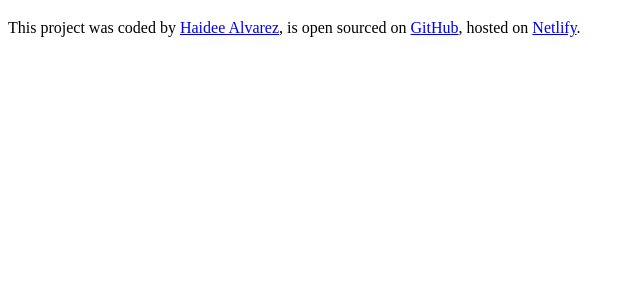
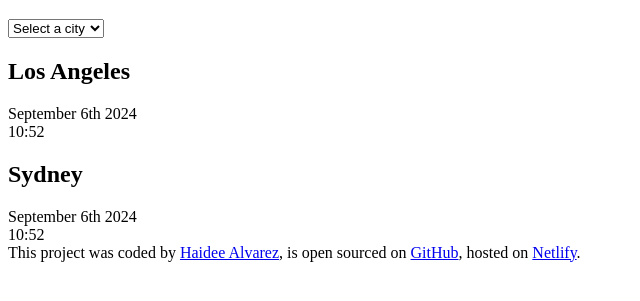
Before and after one commit to HaideeAC/WorldClock, a plain HTML site: page index.html in a window 1280 px wide. Shown: the part 61-362 px from the top of the page, without its empty margins (0-640 px from the left). Drawn offline with nearby package versions, Linux system fonts and the light colour scheme.

Commit message:
basic html design

```diff
--- a/index.html
+++ b/index.html
@@ -9,7 +9,25 @@
     <script src="https://cdnjs.cloudflare.com/ajax/libs/moment-timezone/0.5.45/moment-timezone-with-data.min.js"></script>
   </head>
   <body>
-    <h1>World Clock</h1>
+    <div class="container">
+      <h1>World Clock</h1>
+      <select name="" id="">
+        <option value="">Select a city</option>
+        <option value="london">🇬🇧London</option>
+        <option value="newyork">🇺🇸New York</option>
+        <option value="tokyo">🇯🇵Tokio</option>
+      </select>
+      <div class="city">
+        <h2>Los Angeles</h2>
+        <div class="date">September 6th 2024</div>
+        <div class="time">10:52</div>
+      </div>
+      <div class="city">
+        <h2>Sydney</h2>
+        <div class="date">September 6th 2024</div>
+        <div class="time">10:52</div>
+      </div>
+    </div>
     <footer>
       This project was coded by
       <a href="https://github.com/HaideeAC" target="_blank">Haidee Alvarez</a>,
```
